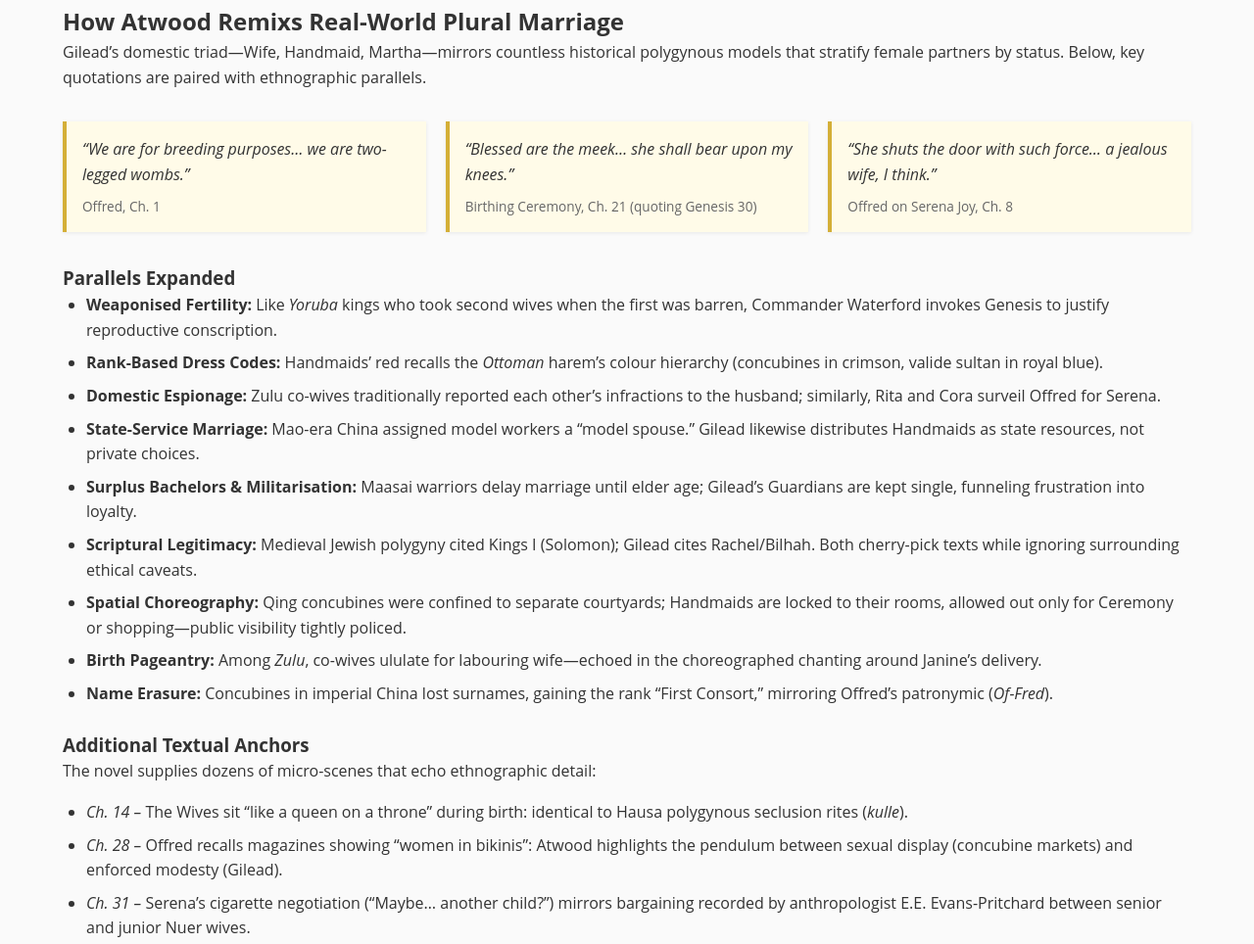
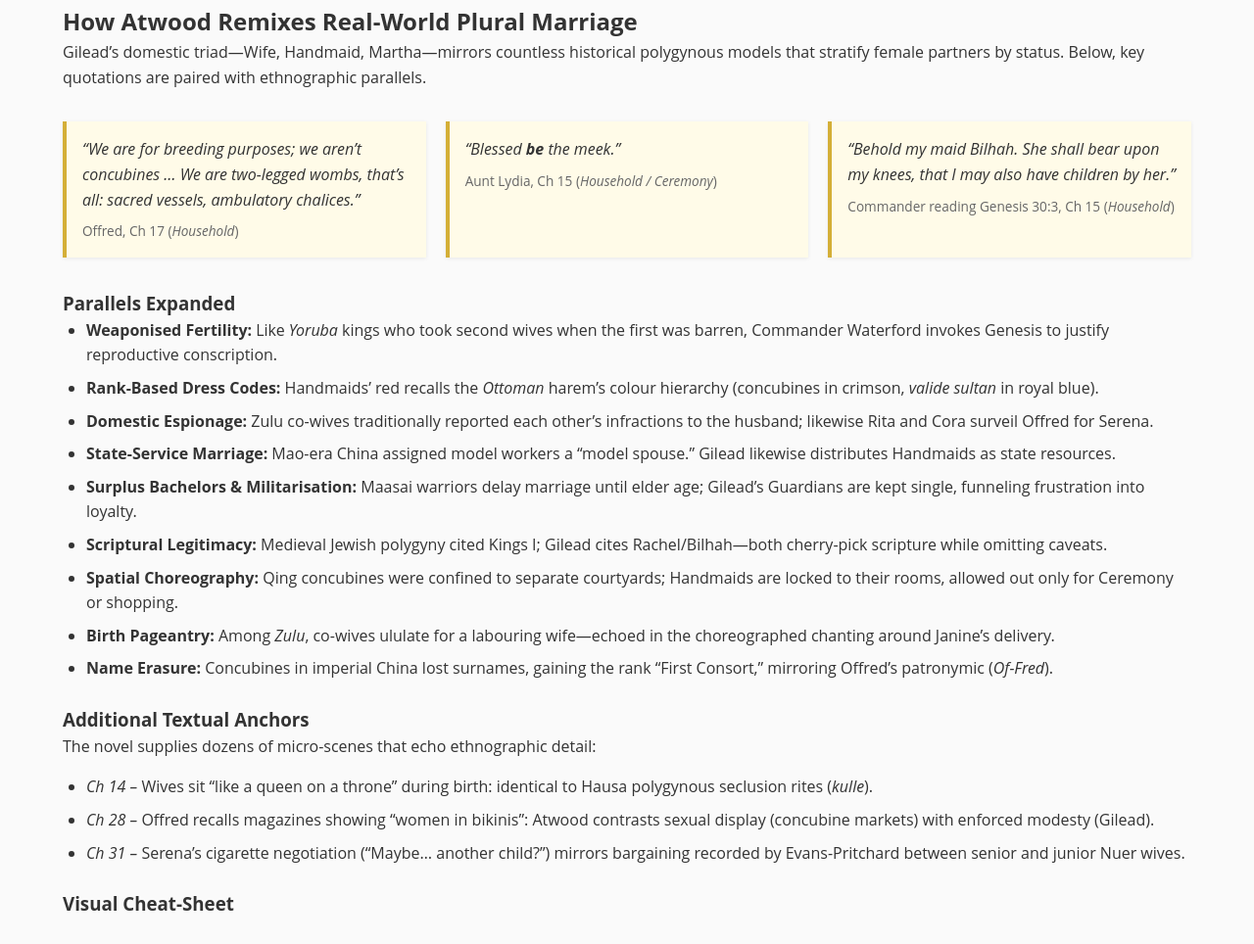
Before and after one commit to DY0810/THTPolygamy, a plain HTML site: page connections.html in a window 1280 px wide. Shown: the part 162-1126 px from the top of the page at 98% size. Drawn offline with Linux system fonts and the light colour scheme.

Commit message:
pleasework

```diff
--- a/connections.html
+++ b/connections.html
@@ -6,34 +6,28 @@
   <title>Polygamy &amp; <em>The Handmaid’s Tale</em></title>
   <link rel="stylesheet" href="style.css">
   <style>
-    .grid-three {
-      display: grid;
-      grid-template-columns: repeat(auto-fit,minmax(260px,1fr));
-      gap: 1.25rem;
-      margin: 2rem 0;
+    .grid-three{
+      display:grid;
+      grid-template-columns:repeat(auto-fit,minmax(260px,1fr));
+      gap:1.25rem;
+      margin:2rem 0;
     }
-    .quote-card {
-      background: #fffbe8;
-      border-left: 4px solid #d4af37;
-      padding: 1rem;
-      font-style: italic;
-      box-shadow: 0 1px 4px rgba(0,0,0,.08);
+    .quote-card{
+      background:#fffbe8;
+      border-left:4px solid #d4af37;
+      padding:1rem;
+      font-style:italic;
+      box-shadow:0 1px 4px rgba(0,0,0,.08);
     }
-    .quote-card cite {
-      display: block;
-      margin-top: .5rem;
-      font-size: .85rem;
-      font-style: normal;
-      color: #666;
+    .quote-card cite{
+      display:block;
+      margin-top:.5rem;
+      font-size:.85rem;
+      font-style:normal;
+      color:#666;
     }
-    ul.indented-list {
-      margin-left: 1.5rem;
-      margin-bottom: 1.5rem;
-    }
-    .video-wrapper {
-      max-width: 800px;
-      margin: 1.5rem auto;
-    }
+    ul.indented-list{margin-left:1.5rem;margin-bottom:1.5rem;}
+    .video-wrapper{max-width:800px;margin:1.5rem auto;}
   </style>
 </head>
 <body>
@@ -55,62 +49,62 @@
 </header>
 
 <section class="container">
-    <h2>How Atwood Remixs Real-World Plural Marriage</h2>
+  <h2>How Atwood Remixes Real-World Plural Marriage</h2>
   <p>
     Gilead’s domestic triad—Wife, Handmaid, Martha—mirrors countless historical polygynous models that stratify female partners by status. Below, key quotations are paired with ethnographic parallels.
   </p>
 
+  <!-- Corrected, fully-verbatim quotes -->
   <div class="grid-three">
     <div class="quote-card">
-        “We are for breeding purposes… we are two-legged wombs.”
-        <cite>Offred, Ch.&nbsp;1</cite>
+      “We are for breeding purposes; we aren’t concubines … We are two-legged wombs, that’s all: sacred vessels, ambulatory chalices.”
+      <cite>Offred, Ch&nbsp;17 (<em>Household</em>)</cite>
     </div>
+
     <div class="quote-card">
-        “Blessed are the meek… she shall bear upon my knees.”
-        <cite>Birthing Ceremony, Ch.&nbsp;21 (quoting Genesis 30)</cite>
+      “Blessed <strong>be</strong> the meek.”
+      <cite>Aunt Lydia, Ch&nbsp;15 (<em>Household&nbsp;/ Ceremony</em>)</cite>
     </div>
+
     <div class="quote-card">
-        “She shuts the door with such force… a jealous wife, I think.”
-        <cite>Offred on Serena Joy, Ch.&nbsp;8</cite>
+      “Behold my maid Bilhah. She shall bear upon my knees, that I may also have children by her.”
+      <cite>Commander reading Genesis&nbsp;30:3, Ch&nbsp;15 (<em>Household</em>)</cite>
     </div>
   </div>
 
   <h3>Parallels Expanded</h3>
   <ul class="indented-list">
     <li><strong>Weaponised Fertility:</strong> Like <em>Yoruba</em> kings who took second wives when the first was barren, Commander Waterford invokes Genesis to justify reproductive conscription.</li>
-      <li><strong>Rank-Based Dress Codes:</strong> Handmaids’ red recalls the <em>Ottoman</em> harem’s colour hierarchy (concubines in crimson, valide sultan in royal blue).</li>
-      <li><strong>Domestic Espionage:</strong> Zulu co-wives traditionally reported each other’s infractions to the husband; similarly, Rita and Cora surveil Offred for Serena.</li>
-      <li><strong>State-Service Marriage:</strong> Mao-era China assigned model workers a “model spouse.” Gilead likewise distributes Handmaids as state resources, not private choices.</li>
+    <li><strong>Rank-Based Dress Codes:</strong> Handmaids’ red recalls the <em>Ottoman</em> harem’s colour hierarchy (concubines in crimson, <i>valide sultan</i> in royal blue).</li>
+    <li><strong>Domestic Espionage:</strong> Zulu co-wives traditionally reported each other’s infractions to the husband; likewise Rita and Cora surveil Offred for Serena.</li>
+    <li><strong>State-Service Marriage:</strong> Mao-era China assigned model workers a “model spouse.” Gilead likewise distributes Handmaids as state resources.</li>
     <li><strong>Surplus Bachelors &amp; Militarisation:</strong> Maasai warriors delay marriage until elder age; Gilead’s Guardians are kept single, funneling frustration into loyalty.</li>
-      <li><strong>Scriptural Legitimacy:</strong> Medieval Jewish polygyny cited Kings I (Solomon); Gilead cites Rachel/Bilhah. Both cherry-pick texts while ignoring surrounding ethical caveats.</li>
-      <li><strong>Spatial Choreography:</strong> Qing concubines were confined to separate courtyards; Handmaids are locked to their rooms, allowed out only for Ceremony or shopping—public visibility tightly policed.</li>
-      <li><strong>Birth Pageantry:</strong> Among <em>Zulu</em>, co-wives ululate for labouring wife—echoed in the choreographed chanting around Janine’s delivery.</li>
+    <li><strong>Scriptural Legitimacy:</strong> Medieval Jewish polygyny cited Kings I; Gilead cites Rachel/Bilhah—both cherry-pick scripture while omitting caveats.</li>
+    <li><strong>Spatial Choreography:</strong> Qing concubines were confined to separate courtyards; Handmaids are locked to their rooms, allowed out only for Ceremony or shopping.</li>
+    <li><strong>Birth Pageantry:</strong> Among <em>Zulu</em>, co-wives ululate for a labouring wife—echoed in the choreographed chanting around Janine’s delivery.</li>
     <li><strong>Name Erasure:</strong> Concubines in imperial China lost surnames, gaining the rank “First Consort,” mirroring Offred’s patronymic (<em>Of-Fred</em>).</li>
   </ul>
 
   <h3>Additional Textual Anchors</h3>
   <p>The novel supplies dozens of micro-scenes that echo ethnographic detail:</p>
   <ul class="indented-list">
-      <li><em>Ch.&nbsp;14 –</em> The Wives sit “like a queen on a throne” during birth: identical to Hausa polygynous seclusion rites (<em>kulle</em>).</li>
-      <li><em>Ch.&nbsp;28 –</em> Offred recalls magazines showing “women in bikinis”: Atwood highlights the pendulum between sexual display (concubine markets) and enforced modesty (Gilead).</li>
-      <li><em>Ch.&nbsp;31 –</em> Serena’s cigarette negotiation (“Maybe… another child?”) mirrors bargaining recorded by anthropologist E.E. Evans-Pritchard between senior and junior Nuer wives.</li>
+    <li><em>Ch&nbsp;14 –</em> Wives sit “like a queen on a throne” during birth: identical to Hausa polygynous seclusion rites (<em>kulle</em>).</li>
+    <li><em>Ch&nbsp;28 –</em> Offred recalls magazines showing “women in bikinis”: Atwood contrasts sexual display (concubine markets) with enforced modesty (Gilead).</li>
+    <li><em>Ch&nbsp;31 –</em> Serena’s cigarette negotiation (“Maybe… another child?”) mirrors bargaining recorded by Evans-Pritchard between senior and junior Nuer wives.</li>
   </ul>
 
   <h3>Visual Cheat-Sheet</h3>
   <figure>
-      <img
-        src="polygamy_gilead_comparison_chart_exciting.png"
+    <img src="polygamy_gilead_comparison_chart_exciting.png"
          alt="Comparison chart: Traditional Polygamous Societies vs Gilead"
          style="max-width:100%;border:1px solid #ccc;padding:1rem;">
   </figure>
 </section>
 
-  <!-- Polygamy in Modern World Section -->
+<!-- Modern-world video -->
 <section class="container">
   <h2>Polygamy in the Modern World</h2>
-    <p>
-      Contemporary perspectives on plural marriage—its legal status, cultural debates, and human rights dimensions—are explored here.
-    </p>
+  <p>Contemporary perspectives on plural marriage—legal status, cultural debates, and human-rights arguments—are explored in this short feature.</p>
   <div class="video-wrapper">
     <iframe width="100%" height="450"
       src="https://www.youtube.com/embed/EVsjtH5Vw9w"
@@ -121,15 +115,14 @@
     </iframe>
   </div>
 
-    <!-- Moved button here -->
-    <p style="text-align:center; margin-top:1.5rem;">
+  <p style="text-align:center;margin-top:1.5rem;">
     <a href="citations.html" class="btn">Dive Into Full Sources</a>
   </p>
 </section>
 
 <footer>
   <div class="container">
-      <p>&copy; 2025 Polygamous Societies | All rights reserved.</p>
+    <p>&copy;&nbsp;2025 Polygamous Societies | All rights reserved.</p>
   </div>
 </footer>
 </body>
```
Lines whose indentation alone changed are shown as unchanged.
